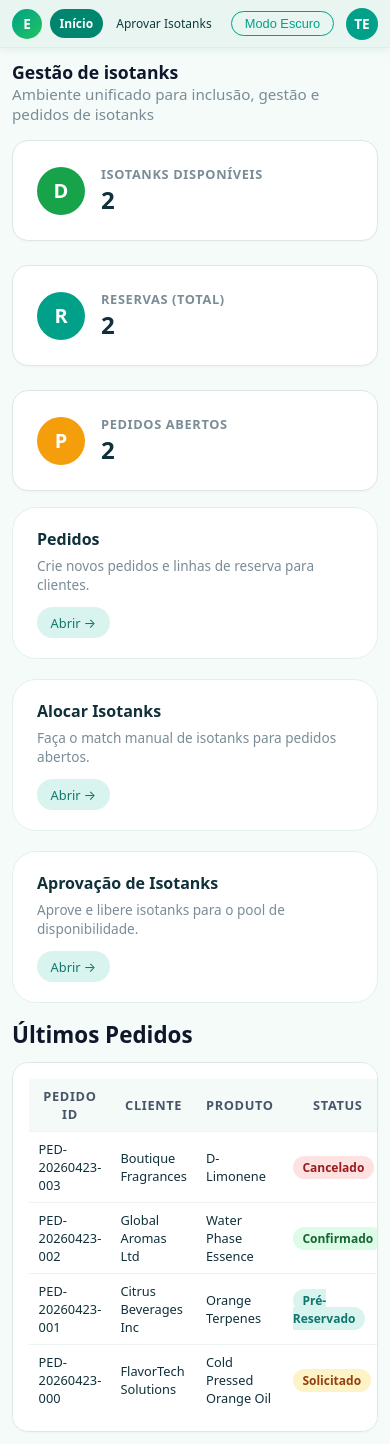
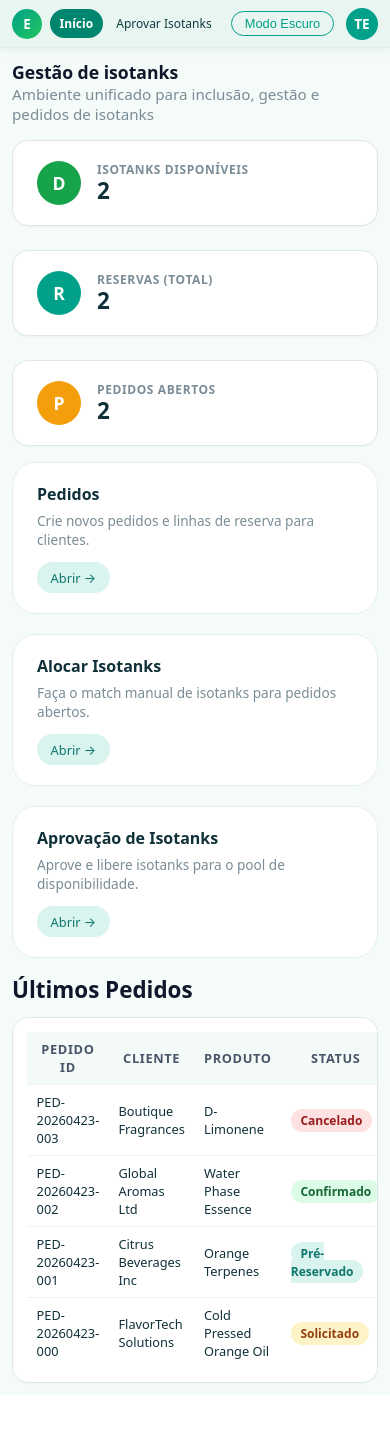
Before and after one commit to Pedro-ouza/isotanks, a Flask app: page / in a window 390 px wide. After the commit the page ends 1384 px from the top, so only its background shows below. Run offline with Flask 3, Linux system fonts and the light colour scheme; data comes from the database, SQL or seed files in the repository.

Commit message:
style: refatorar responsividade — layout fixo ≥1024px, scroll natural abaixo

```diff
--- a/frontend/static/css/style.css
+++ b/frontend/static/css/style.css
@@ -1,50 +1,31 @@
 :root {
-  /* Backgrounds */
   --bg-color: #f5fbf9;
   --card-bg: #ffffff;
   --secondary-color: #e7f3f0;
-
-  /* Textos */
   --text-color: #10313a;
   --muted-color: #7a8c96;
-
-  /* Primário Evera (teal) */
   --primary-color: #00a188;
   --primary-hover: #00856f;
-
-  /* Navbar */
   --navbar-bg: #e8f5f1;
   --navbar-shadow: 0 2px 8px rgba(0, 100, 80, 0.08);
-
-  /* Sidebar */
   --sidebar-bg: #f0faf7;
   --sidebar-text: #0f3b3d;
   --sidebar-hover: #d9f0eb;
   --sidebar-border: #e0ede8;
   --nav-active-bg: #00856f;
   --nav-active-color: #ffffff;
-
-  /* Topbar */
   --topbar-bg: #ffffff;
   --topbar-chip-bg: #e8f4f1;
   --topbar-chip-color: #0f766e;
-
-  /* Status semânticos */
   --success-color: #16a34a;
   --warning-color: #f59e0b;
   --danger-color: #ef4444;
-
-  /* Bordas */
   --border-color: #dde7e3;
-
-  /* Tabelas */
   --table-th-bg: #f4faf7;
   --table-th-color: #475569;
   --table-td-border: #edf3f1;
   --table-row-hover: #f1faf7;
   --table-row-selected: #d4f3eb;
-
-  /* Badges */
   --badge-primary-bg: #d9f4ee;
   --badge-primary-color: #0f766e;
   --badge-success-bg: #dcfce7;
@@ -53,11 +34,7 @@
   --badge-warning-color: #92400e;
   --badge-danger-bg: #fee2e2;
   --badge-danger-color: #991b1b;
-
-  /* Inputs */
   --input-bg: #f9fbfa;
-
-  /* Misc */
   --page-title-color: #0f172a;
   --module-card-bg: #ffffff;
   --module-card-border: #e2f0eb;
@@ -69,8 +46,6 @@
   --alert-error-bg: #fdecea;
   --alert-error-color: #991b1b;
   --alert-error-border: #f7c1bc;
-
-  /* Tipografia */
   --font-family: system-ui, -apple-system, BlinkMacSystemFont, 'Segoe UI', sans-serif;
 }
 
@@ -126,6 +101,9 @@ body.dark {
 
 * { box-sizing: border-box; margin: 0; padding: 0; }
 
+/* ─────────────────────────────────────────────────────────────────
+   BASE (desktop ≥ 1024px): layout fixo no viewport, sem scroll de página
+───────────────────────────────────────────────────────────────── */
 body {
   font-family: var(--font-family);
   background-color: var(--bg-color);
@@ -158,7 +136,7 @@ body {
   min-height: 0;
 }
 
-/* ─── Horizontal Navbar ──────────────────────────────────────────────── */
+/* ─── Navbar ─────────────────────────────────────────────────────────── */
 .navbar {
   background: var(--navbar-bg);
   border-bottom: 1px solid var(--sidebar-border);
@@ -182,9 +160,7 @@ body {
   flex-shrink: 0;
 }
 
-.navbar-title {
-  color: var(--sidebar-text);
-}
+.navbar-title { color: var(--sidebar-text); }
 
 .logo-circle {
   width: 30px;
@@ -223,9 +199,7 @@ body {
   flex-shrink: 0;
 }
 
-.nav-link:hover {
-  background-color: var(--sidebar-hover);
-}
+.nav-link:hover { background-color: var(--sidebar-hover); }
 
 .nav-link.active {
   background-color: var(--nav-active-bg);
@@ -264,7 +238,7 @@ body {
   font-size: 0.85rem;
 }
 
-/* ─── Typo ───────────────────────────────────────────────────────────── */
+/* ─── Tipografia ──────────────────────────────────────────────────────── */
 .page-header {
   margin-bottom: 1rem;
   display: flex;
@@ -279,12 +253,9 @@ body {
   color: var(--page-title-color);
 }
 
-.text-muted {
-  color: var(--muted-color);
-  font-size: 0.95rem;
-}
+.text-muted { color: var(--muted-color); font-size: 0.95rem; }
 
-/* ─── Cards & Layout ─────────────────────────────────────────────────── */
+/* ─── Cards ────────────────────────────────────────────────────────────── */
 .card {
   background: var(--card-bg);
   padding: 1.5rem;
@@ -295,28 +266,24 @@ body {
 
 .grid { display: grid; gap: 1.5rem; }
 
-/* KPI grid — colapsa para 1 coluna em telas estreitas */
 .kpi-grid {
-  grid-template-columns: repeat(auto-fit, minmax(200px, 1fr));
+  grid-template-columns: repeat(3, 1fr);
   margin-bottom: 1rem;
   flex-shrink: 0;
 }
 
-/* Layout 2 colunas (form + resumo) */
 .form-layout-2col {
   display: grid;
   grid-template-columns: 2fr 1.2fr;
   gap: 1.5rem;
 }
 
-/* Form grid interno (2 colunas de campos) */
 .form-grid {
   display: grid;
   grid-template-columns: 1fr 1fr;
   gap: 1rem;
 }
 
-/* Upload grid (2/3 + 1/3) */
 .upload-grid {
   display: grid;
   grid-template-columns: 2fr 1fr;
@@ -329,7 +296,7 @@ body {
 .mt-4 { margin-top: 1rem; }
 .mb-4 { margin-bottom: 1rem; }
 
-/* ─── Buttons ────────────────────────────────────────────────────────── */
+/* ─── Buttons ─────────────────────────────────────────────────────────── */
 .btn {
   padding: 0.45rem 1.1rem;
   border: none;
@@ -343,14 +310,14 @@ body {
   justify-content: center;
 }
 
-.btn-primary { background: var(--primary-color); color: #fff; }
+.btn-primary  { background: var(--primary-color); color: #fff; }
 .btn-primary:hover { background: var(--primary-hover); }
-.btn-outline { background: transparent; border: 1px solid var(--primary-color); color: var(--primary-color); }
+.btn-outline  { background: transparent; border: 1px solid var(--primary-color); color: var(--primary-color); }
 .btn-outline:hover { background: var(--primary-color); color: #fff; }
-.btn-success { background: var(--success-color); color: #fff; }
-.btn-sm { padding: 0.25rem 0.8rem; font-size: 0.8rem; }
+.btn-success  { background: var(--success-color); color: #fff; }
+.btn-sm       { padding: 0.25rem 0.8rem; font-size: 0.8rem; }
 
-/* ─── Forms ──────────────────────────────────────────────────────────── */
+/* ─── Forms ────────────────────────────────────────────────────────────── */
 .form-group { display: flex; flex-direction: column; gap: 0.5rem; margin-bottom: 1rem; }
 
 .form-group label {
@@ -406,21 +373,18 @@ body {
 }
 
 .form-group input[type="file"]::file-selector-button:hover {
-  background: var(--nav-active-bg);
+  background: var(--secondary-color);
+  filter: brightness(0.95);
 }
 
-/* ─── Tables ─────────────────────────────────────────────────────────── */
+/* ─── Tables ──────────────────────────────────────────────────────────── */
 .table-container {
   overflow-x: auto;
   border-radius: 16px;
   border: 1px solid var(--border-color);
 }
 
-.table {
-  width: 100%;
-  border-collapse: collapse;
-  font-size: 0.9rem;
-}
+.table { width: 100%; border-collapse: collapse; font-size: 0.9rem; }
 
 .table th,
 .table td {
@@ -438,22 +402,17 @@ body {
   letter-spacing: 0.05em;
 }
 
-.table tbody tr:hover { background-color: var(--table-row-hover); cursor: pointer; }
+.table tbody tr:hover   { background-color: var(--table-row-hover); cursor: pointer; }
 .table tbody tr.selected { background-color: var(--table-row-selected); }
 .table tbody tr:last-child td { border-bottom: none; }
 
-/* ─── Badges e tags ──────────────────────────────────────────────────── */
-.badge {
-  padding: 0.2rem 0.6rem;
-  border-radius: 999px;
-  font-size: 0.75rem;
-  font-weight: 600;
-}
+/* ─── Badges ───────────────────────────────────────────────────────────── */
+.badge { padding: 0.2rem 0.6rem; border-radius: 999px; font-size: 0.75rem; font-weight: 600; }
 
-.bg-primary  { background: var(--badge-primary-bg);  color: var(--badge-primary-color); }
-.bg-success  { background: var(--badge-success-bg);  color: var(--badge-success-color); }
-.bg-warning  { background: var(--badge-warning-bg);  color: var(--badge-warning-color); }
-.bg-danger   { background: var(--badge-danger-bg);   color: var(--badge-danger-color); }
+.bg-primary { background: var(--badge-primary-bg); color: var(--badge-primary-color); }
+.bg-success { background: var(--badge-success-bg); color: var(--badge-success-color); }
+.bg-warning { background: var(--badge-warning-bg); color: var(--badge-warning-color); }
+.bg-danger  { background: var(--badge-danger-bg);  color: var(--badge-danger-color); }
 
 .tag-pill {
   display: inline-flex;
@@ -466,7 +425,7 @@ body {
   font-weight: 600;
 }
 
-/* ─── Alerts ─────────────────────────────────────────────────────────── */
+/* ─── Alerts ───────────────────────────────────────────────────────────── */
 .alert {
   padding: 0.9rem 1rem;
   border-radius: 16px;
@@ -487,7 +446,7 @@ body {
   border: 1px solid var(--alert-error-border);
 }
 
-/* ─── Modules (Home) ─────────────────────────────────────────────────── */
+/* ─── Module cards (Home) ───────────────────────────────────────────────── */
 .module-card {
   background: var(--module-card-bg);
   border-radius: 24px;
@@ -498,8 +457,8 @@ body {
   gap: 0.35rem;
 }
 
-.module-card h3 { font-size: 1rem; color: var(--text-color); }
-.module-card p  { font-size: 0.85rem; color: var(--muted-color); }
+.module-card h3  { font-size: 1rem;    color: var(--text-color); }
+.module-card p   { font-size: 0.85rem; color: var(--muted-color); }
 .module-card-footer { margin-top: 0.5rem; }
 
 .module-open {
@@ -515,12 +474,11 @@ body {
   text-decoration: none;
 }
 
-/* ─── Modals ─────────────────────────────────────────────────────────── */
+/* ─── Modals ───────────────────────────────────────────────────────────── */
 .modal {
   position: fixed;
-  top: 0; left: 0;
-  width: 100%; height: 100%;
-  background: rgba(0, 0, 0, 0.7);
+  inset: 0;
+  background: rgba(0,0,0,0.7);
   display: flex;
   align-items: center;
   justify-content: center;
@@ -540,7 +498,7 @@ body {
   color: var(--text-color);
 }
 
-/* ─── Pipeline / Kanban Board ────────────────────────────────────────── */
+/* ─── Pipeline / Kanban ─────────────────────────────────────────────────── */
 .pipeline-board {
   display: flex;
   gap: 1.5rem;
@@ -594,10 +552,7 @@ body {
   gap: 0.5rem;
 }
 
-.pipeline-card:hover {
-  transform: translateY(-2px);
-  box-shadow: 0 4px 12px rgba(0,0,0,0.2);
-}
+.pipeline-card:hover { transform: translateY(-2px); box-shadow: 0 4px 12px rgba(0,0,0,0.2); }
 
 .pipeline-card.status-solicitado    { border-left-color: var(--warning-color); }
 .pipeline-card.status-pre-reservado { border-left-color: #3b82f6; }
@@ -608,10 +563,10 @@ body {
 .pipeline-card-title { font-weight: 600; color: var(--text-color); }
 .pipeline-card-info  { font-size: 0.85rem; color: var(--text-color); display: flex; justify-content: space-between; }
 
-/* ─── KPI Cards ──────────────────────────────────────────────────────── */
+/* ─── KPI Cards ───────────────────────────────────────────────────────── */
 .kpi-card {
   background: var(--card-bg);
-  padding: 1.5rem;
+  padding: 1.25rem 1.5rem;
   border-radius: 16px;
   border: 1px solid var(--border-color);
   box-shadow: 0 1px 2px rgba(0,0,0,0.03);
@@ -621,28 +576,28 @@ body {
 }
 
 .kpi-icon {
-  width: 48px;
-  height: 48px;
+  width: 44px;
+  height: 44px;
   border-radius: 50%;
   display: flex;
   align-items: center;
   justify-content: center;
   color: white;
   font-weight: bold;
-  font-size: 1.25rem;
+  font-size: 1.1rem;
   flex-shrink: 0;
 }
 
 .kpi-icon.blue   { background-color: var(--primary-color); }
 .kpi-icon.green  { background-color: var(--success-color); }
 .kpi-icon.yellow { background-color: var(--warning-color); }
-.kpi-details h3    { font-size: 0.8rem; color: var(--muted-color); text-transform: uppercase; letter-spacing: 0.05em; font-weight: 600; }
-.kpi-details .value { font-size: 1.75rem; font-weight: bold; color: var(--text-color); }
 
-/* ─── Alert flutuante ────────────────────────────────────────────────── */
+.kpi-details h3   { font-size: 0.75rem; color: var(--muted-color); text-transform: uppercase; letter-spacing: 0.05em; font-weight: 600; }
+.kpi-details .value { font-size: 1.6rem; font-weight: bold; color: var(--text-color); line-height: 1.2; }
+
+/* ─── Misc ─────────────────────────────────────────────────────────────── */
 .alert-floating { position: relative; z-index: 100; }
 
-/* ─── Urgency pulse ──────────────────────────────────────────────────── */
 @keyframes pulse-border {
   0%, 100% { border-left-color: var(--danger-color); box-shadow: 0 0 0 0 rgba(239,68,68,0.4); }
   50%       { border-left-color: var(--danger-color); box-shadow: 0 0 0 4px rgba(239,68,68,0); }
@@ -650,7 +605,6 @@ body {
 
 .pipeline-card.card-urgente { animation: pulse-border 2s ease-in-out infinite; }
 
-/* ─── Toast Undo ─────────────────────────────────────────────────────── */
 #toast-undo {
   position: fixed;
   bottom: 1.5rem;
@@ -686,7 +640,7 @@ body {
   font-weight: 600;
 }
 
-/* ─── Staging fullpage ───────────────────────────────────────────────── */
+/* ─── Staging fullpage ─────────────────────────────────────────────────── */
 .staging-fullpage {
   display: flex;
   flex-direction: column;
@@ -697,10 +651,10 @@ body {
 .staging-fullpage #staging-table-wrap {
   flex: 1;
   overflow-y: auto;
-  max-height: calc(100vh - 280px);
+  max-height: calc(100vh - 200px);
 }
 
-/* ─── Product Slot (modal approval) ─────────────────────────────────── */
+/* ─── Product Slot ──────────────────────────────────────────────────────── */
 .produto-slot {
   background: var(--secondary-color);
   border-radius: 12px;
@@ -725,7 +679,6 @@ body {
 
 .produto-slot-toggle {
   display: flex;
-  gap: 0;
   border-radius: 999px;
   overflow: hidden;
   border: 1px solid var(--border-color);
@@ -742,175 +695,134 @@ body {
   transition: all 0.15s ease;
 }
 
-.toggle-btn.toggle-aprovar.active { background: var(--success-color); color: #fff; }
-.toggle-btn.toggle-rejeitar.active { background: var(--danger-color); color: #fff; }
-.toggle-btn:not(.active):hover { background: var(--secondary-color); }
+.toggle-btn.toggle-aprovar.active  { background: var(--success-color); color: #fff; }
+.toggle-btn.toggle-rejeitar.active { background: var(--danger-color);  color: #fff; }
+.toggle-btn:not(.active):hover     { background: var(--secondary-color); }
 
-/* ─── Approval modal — wide ──────────────────────────────────────────── */
+/* ─── Approval modal ─────────────────────────────────────────────────────── */
 .modal-aprovacao-wide {
   width: 95%;
   max-width: 1100px;
-  max-height: none;
-  overflow: visible;
+  max-height: 90vh;
+  overflow-y: auto;
 }
 
-#modal-aprovacao .form-group           { margin-bottom: 0.35rem; gap: 0.25rem; }
-#modal-aprovacao .form-group label     { margin-bottom: 0; font-size: 0.72rem; }
-#modal-aprovacao .form-group input     { padding: 0.45rem 0.65rem; font-size: 0.85rem; }
+#modal-aprovacao .form-group       { margin-bottom: 0.35rem; gap: 0.25rem; }
+#modal-aprovacao .form-group label { margin-bottom: 0; font-size: 0.72rem; }
+#modal-aprovacao .form-group input { padding: 0.45rem 0.65rem; font-size: 0.85rem; }
 
-/* ═══════════════════════════════════════════════════════════════════════
+
+/* ═════════════════════════════════════════════════════════════════════
    RESPONSIVE BREAKPOINTS
-   ════════════════════════════════════════════════════════════════════ */
+   Regra fundamental: ≥ 1024px = layout fixo no viewport (sem scroll de página)
+                       < 1024px = scroll natural da página, cards com altura auto
+   ═════════════════════════════════════════════════════════════════════ */
 
-/* ── 1280px: telas intermediárias (laptops 13") ── */
+/* ── 1280px: reduz densidades visuais em laptops 13" ───────────────── */
 @media (max-width: 1280px) {
-  .container {
-    padding: 1.25rem 1.75rem;
+  .container   { padding: 1.25rem 1.75rem; }
+  .upload-grid { gap: 1rem; }
+  .kpi-details .value { font-size: 1.4rem; }
+}
+
+/* ── 1024px: PONTO DE QUEBRA PRINCIPAL ───────────────────────────── */
+@media (max-width: 1024px) {
+  /* Libera scroll de página e desfaz layout fixo */
+  body {
+    height: auto;
+    overflow: auto;
   }
 
-  /* Upload: mantém 2/3 + 1/3 mas reduz gap */
-  .upload-grid {
-    gap: 1rem;
+  .app-layout {
+    height: auto;
+    min-height: 100vh;
   }
 
-  /* KPI: minimo menor para caber 3 em linha */
-  .kpi-grid {
-    grid-template-columns: repeat(auto-fit, minmax(160px, 1fr));
-  }
-
-  .kpi-details .value {
-    font-size: 1.5rem;
-  }
-}
-
-/* ── 1024px: tablets landscape / laptops pequenos ── */
-@media (max-width: 1024px) {
-  .container {
-    padding: 1rem 1.25rem;
-  }
-
-  /* Upload: colapsa para coluna única */
-  .upload-grid {
-    grid-template-columns: 1fr;
-    overflow-y: auto;
-  }
-
-  /* Pedido: colapsa para coluna única */
-  .form-layout-2col {
-    grid-template-columns: 1fr;
-    overflow-y: auto;
-  }
-
-  /* Modal de aprovação: 2 colunas em vez de 4 */
-  #modal-aprovacao .grid[style*="repeat(4"] {
-    grid-template-columns: 1fr 1fr !important;
-  }
-
-  /* Slots de produto: 2 colunas */
-  #modal-aprovacao .grid[style*="repeat(3"] {
-    grid-template-columns: 1fr 1fr !important;
-  }
-
-  .page-title {
-    font-size: 1.5rem;
-  }
-}
-
-/* ── 900px: tablets portrait ── */
-@media (max-width: 900px) {
-  .navbar {
-    padding: 0 0.75rem;
-    gap: 0.5rem;
-  }
-
-  .navbar-title {
-    display: none;
-  }
-
-  .nav-link {
-    font-size: 0.75rem;
-    padding: 0.35rem 0.6rem;
+  .main-content {
+    overflow: visible;
+    flex: none;
   }
 
   .container {
-    padding: 1rem;
+    padding: 1rem 1.25rem;
+    overflow: visible;
+    flex: none;
+    min-height: unset;
   }
 
-  /* form-grid interno: coluna única */
-  .form-grid {
-    grid-template-columns: 1fr;
+  /* Grids que tinham flex:1 e min-height:0 perdem esses valores */
+  .upload-grid,
+  .form-layout-2col {
+    flex: none;
+    min-height: unset;
   }
 
-  /* KPIs: 2 colunas */
-  .kpi-grid {
-    grid-template-columns: repeat(2, 1fr);
-  }
+  /* Colapsa para coluna única */
+  .upload-grid      { grid-template-columns: 1fr; }
+  .form-layout-2col { grid-template-columns: 1fr; }
 
-  .page-title {
-    font-size: 1.3rem;
-  }
-
+  /* Cards: altura auto, sem overflow escondido */
   .card {
-    padding: 1rem;
-  }
-}
-
-/* ── 640px: mobile ── */
-@media (max-width: 640px) {
-  body {
-    overflow: auto;
-  }
-
-  .app-layout,
-  .main-content {
     height: auto;
     overflow: visible;
   }
 
-  .container {
-    padding: 0.75rem;
-    overflow: visible;
+  /* Tabelas internas dos cards: altura limitada + scroll vertical */
+  .staging-fullpage #staging-table-wrap {
+    max-height: 60vh;
   }
 
-  /* Todos os grids para coluna única */
+  /* KPIs: 3 em linha com minimo menor */
   .kpi-grid {
-    grid-template-columns: 1fr;
+    grid-template-columns: repeat(3, 1fr);
   }
 
-  .upload-grid,
-  .form-layout-2col,
-  .form-grid {
-    grid-template-columns: 1fr;
+  .page-title { font-size: 1.5rem; }
+
+  /* Modal de aprovação: 2 colunas */
+  #modal-aprovacao .grid[style*="repeat(4"] {
+    grid-template-columns: 1fr 1fr !important;
   }
+  #modal-aprovacao .grid[style*="repeat(3"] {
+    grid-template-columns: 1fr 1fr !important;
+  }
+}
 
-  /* Tabelas: scroll horizontal */
-  .table-container {
-    overflow-x: auto;
-  }
+/* ── 768px: tablets portrait ──────────────────────────────────────── */
+@media (max-width: 768px) {
+  .navbar         { padding: 0 0.75rem; gap: 0.5rem; }
+  .navbar-title   { display: none; }
+  .nav-link       { font-size: 0.75rem; padding: 0.35rem 0.6rem; }
+  .container      { padding: 0.875rem 1rem; }
+
+  .form-grid      { grid-template-columns: 1fr; }
+
+  /* KPIs: 2 colunas */
+  .kpi-grid       { grid-template-columns: repeat(2, 1fr); }
+
+  .page-title     { font-size: 1.3rem; }
+  .card           { padding: 1rem; }
+
+  /* Pipeline: min-width menor */
+  .pipeline-column { min-width: 200px; }
+}
+
+/* ── 480px: mobile ─────────────────────────────────────────────────── */
+@media (max-width: 480px) {
+  .container  { padding: 0.75rem; }
+
+  /* KPIs: 1 coluna */
+  .kpi-grid   { grid-template-columns: 1fr; }
+
+  .page-title { font-size: 1.1rem; }
+  .navbar     { height: 48px; }
+  .card       { padding: 0.875rem; }
 
   .table th,
-  .table td {
-    padding: 0.5rem 0.6rem;
-    font-size: 0.8rem;
-  }
+  .table td   { padding: 0.5rem 0.6rem; font-size: 0.8rem; }
 
-  .page-title {
-    font-size: 1.1rem;
-  }
-
-  .navbar {
-    height: 48px;
-  }
-
-  .modal-content {
-    width: 96%;
-    padding: 1rem;
-    max-height: 90vh;
-  }
-
-  .modal-aprovacao-wide {
-    width: 98%;
-  }
+  .modal-content        { width: 96%; padding: 1rem; max-height: 92vh; }
+  .modal-aprovacao-wide { width: 98%; }
 
   #modal-aprovacao .grid[style*="repeat(4"],
   #modal-aprovacao .grid[style*="repeat(3"] {
```
